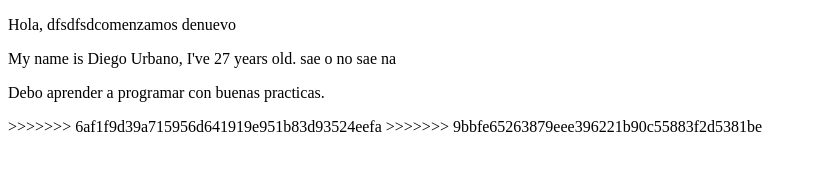
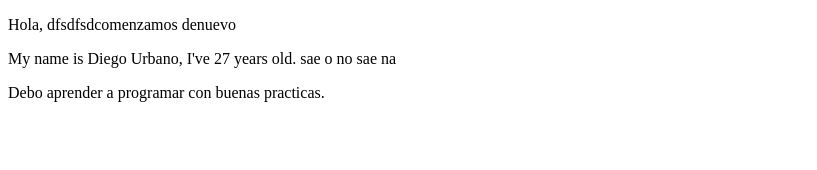
Before and after one commit to durbanog/proyecto1, a plain HTML site: page index.html in a window 1280 px wide. Shown: the whole page, without its empty margins (0-817 px from the left). Drawn offline with Linux system fonts and the light colour scheme.

Commit message:
Se elimino  numero y letras que no debian estar

```diff
--- a/index.html
+++ b/index.html
@@ -19,7 +19,6 @@
 	 <p>
 	Debo aprender a programar con buenas practicas.
     </p>
->>>>>>> 6af1f9d39a715956d641919e951b83d93524eefa
->>>>>>> 9bbfe65263879eee396221b90c55883f2d5381be
+
 </body>
 </html>
```
